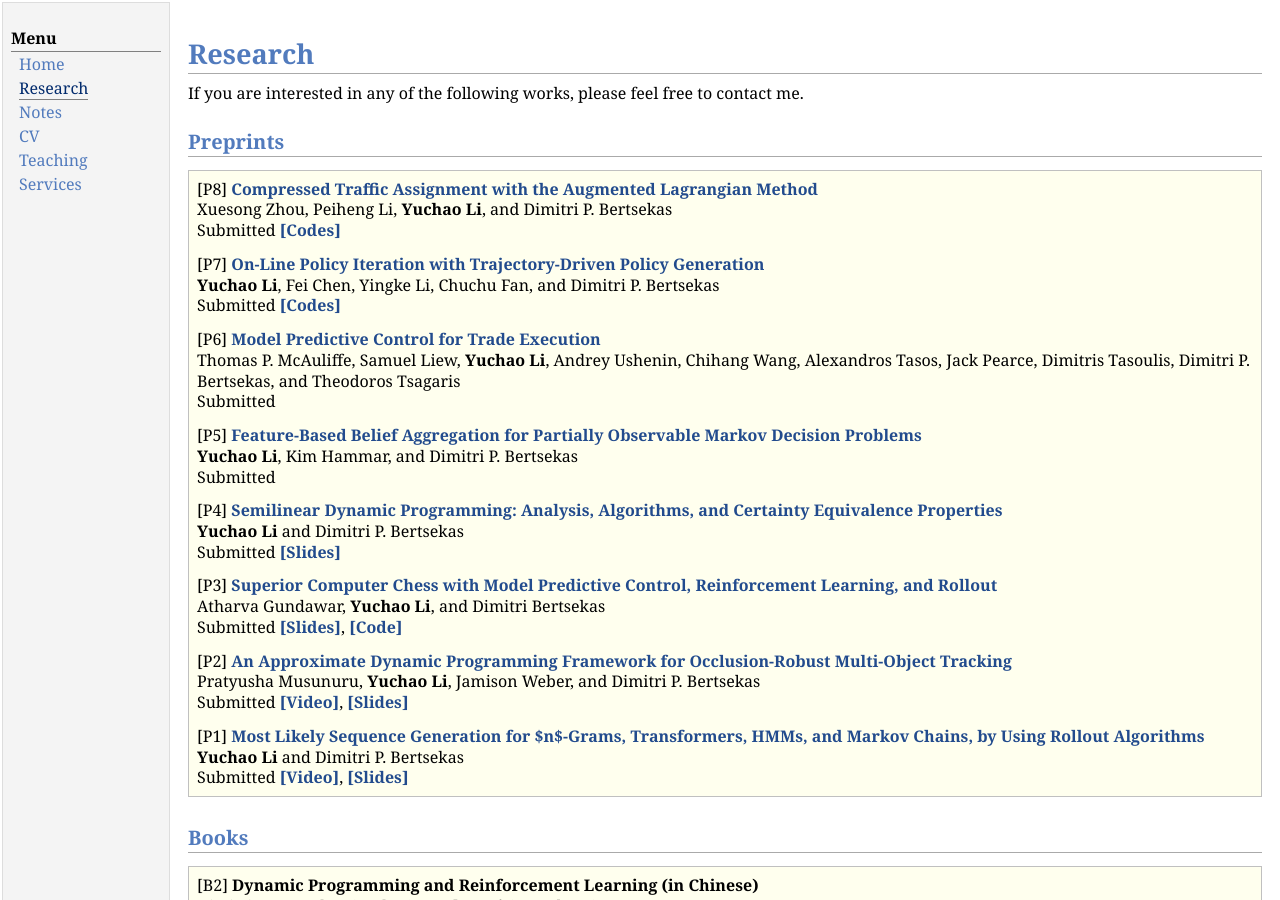
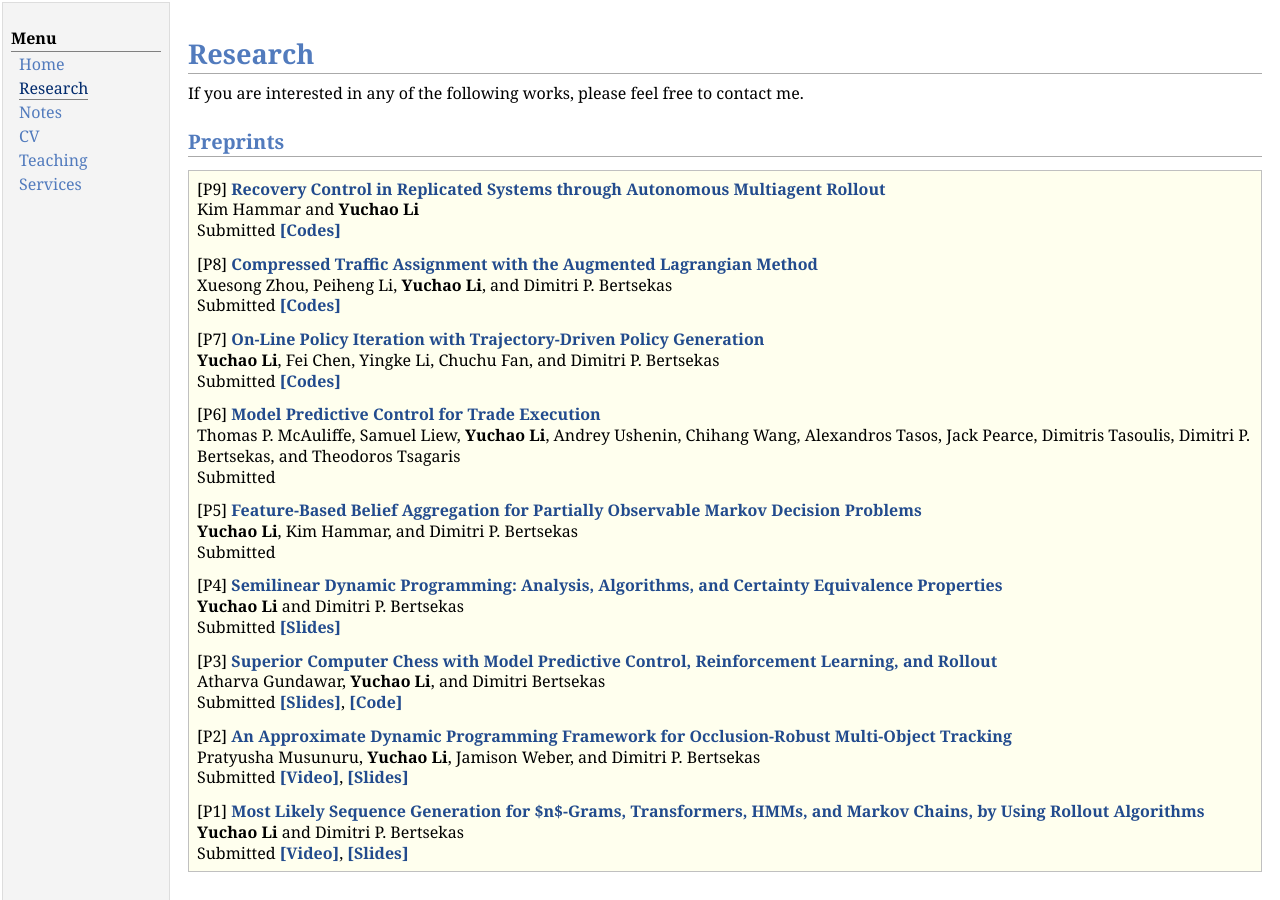
Before and after one commit to yuchaotaigu/yuchaotaigu.github.io, a Jekyll site: the page research.html, which Jekyll copies as it is, in a window 1280 px wide and 900 px high. Built offline with Jekyll 4.4.1, drawn with Linux system fonts in a browser that asks for light colours; comment, search, counter and statistics services are not loaded.

Commit message:
Add new preprint entry for Recovery Control paper
Added new preprint entry with details and links.

```diff
--- a/research.html
+++ b/research.html
@@ -45,6 +45,9 @@ If you are interested in any of the following works, please feel free to contact
 <h2>Preprints</h2>
 <div class="infoblock">
 <div class="blockcontent">
+<p>[P9] <a href="https://arxiv.org/abs/2607.11187"><b>Recovery Control in Replicated Systems through Autonomous Multiagent Rollout</b></a> <br />
+Kim Hammar and <b>Yuchao Li</b><br />
+ Submitted <a href="https://github.com/Kim-Hammar/csle"><b>[Codes]</b></a></p>
 <p>[P8] <a href="https://arxiv.org/abs/2604.23101"><b>Compressed Traffic Assignment with the Augmented Lagrangian Method</b></a> <br />
 Xuesong Zhou, Peiheng Li, <b>Yuchao Li</b>, and Dimitri P. Bertsekas<br />
  Submitted <a href="https://github.com/asu-trans-ai-lab/CompressedTAP"><b>[Codes]</b></a></p>
```
